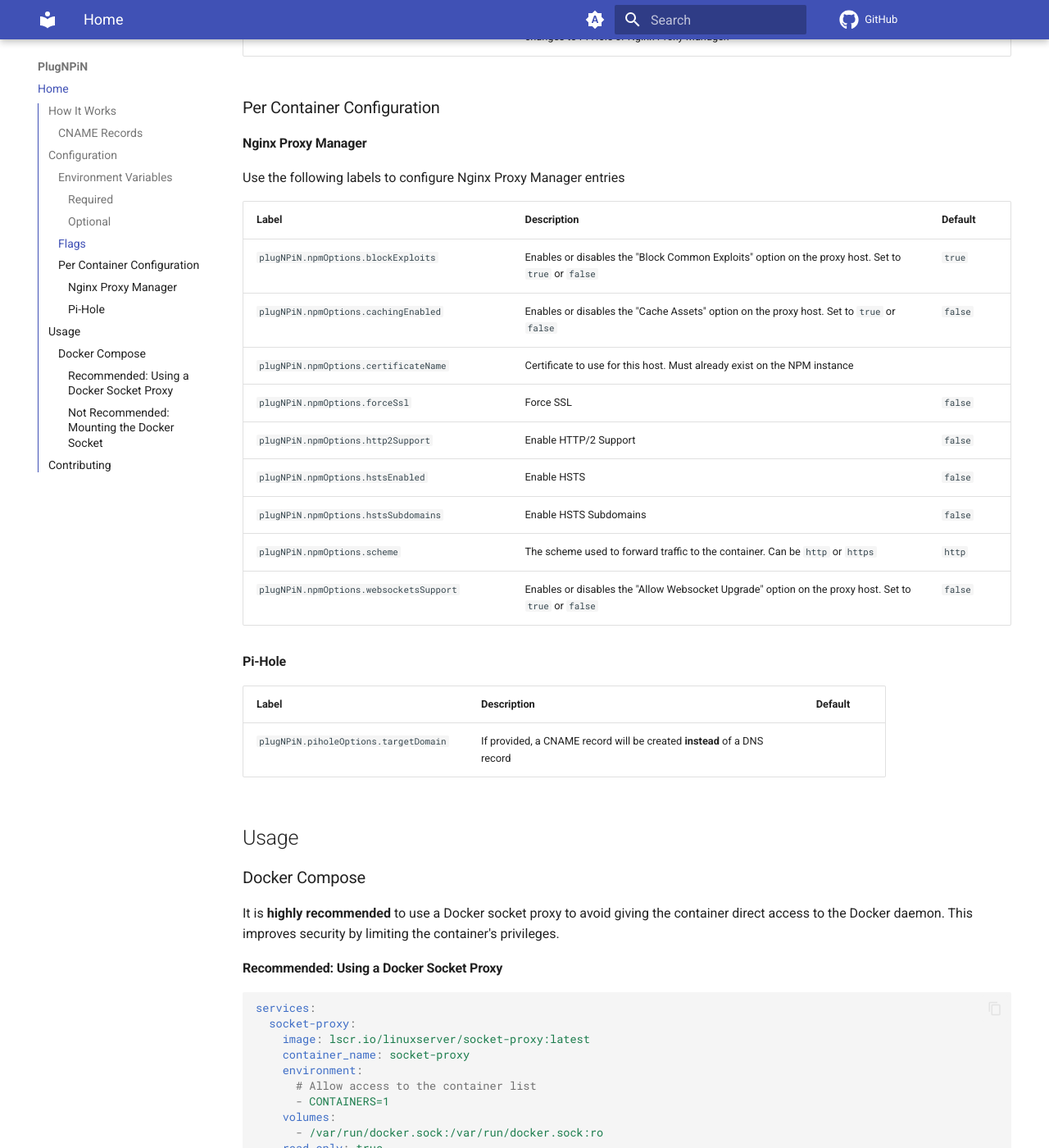
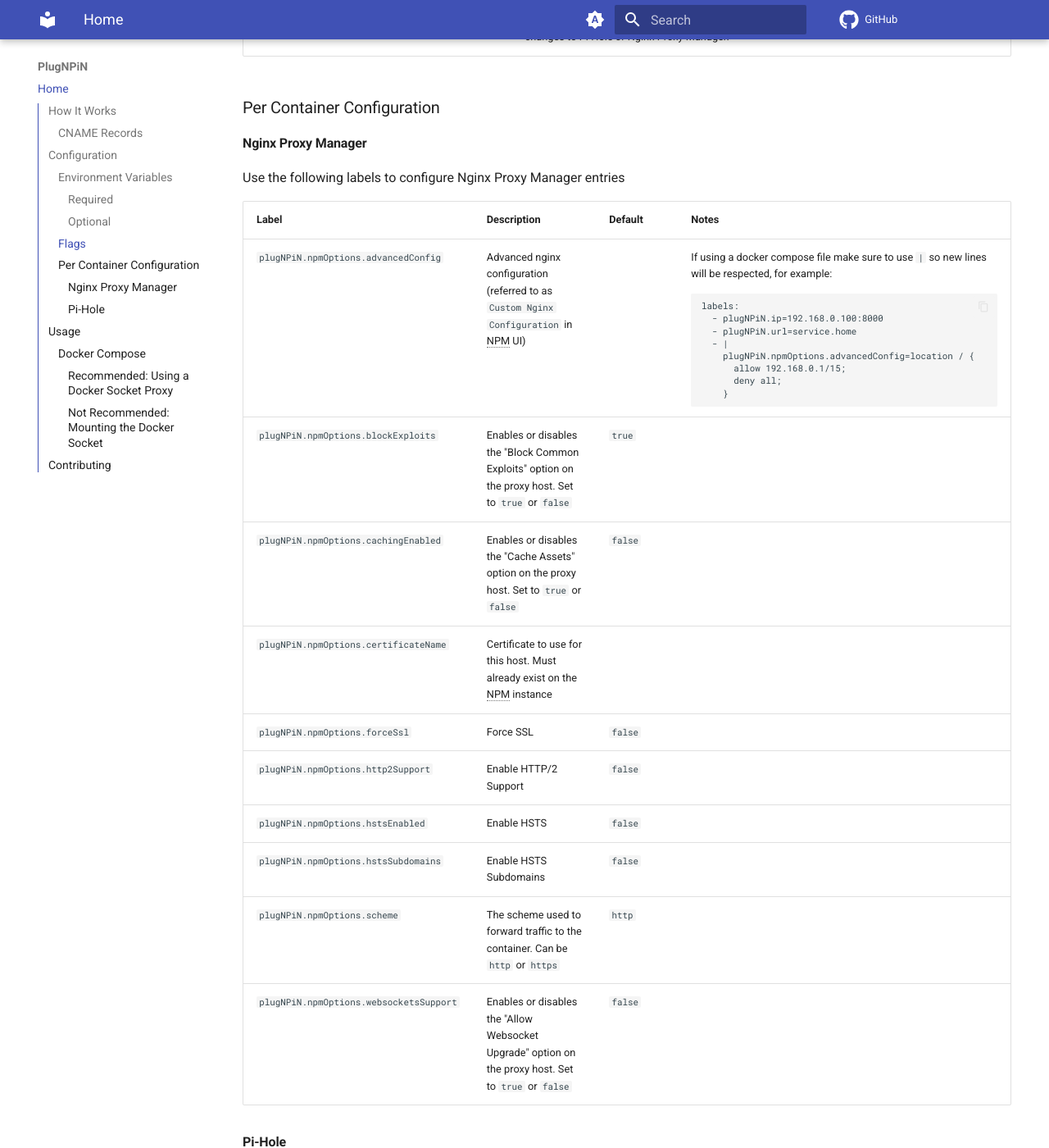
Before and after one commit to DeepSpace2/PlugNPiN, an MkDocs documentation site: the page built from docs/index.md, in a window 1280 px wide and 1400 px high, scrolled down 2177 px. Shown: the whole window at 82% size. Built offline with MkDocs 1.6.1 and Material for MkDocs 9.7.7, drawn with Linux system fonts in a browser that asks for light colours; comment, search, counter and statistics services are not loaded; the version menu is left out.

Commit message:
feat: npm custom/advanced config (#31)
closes #23

```diff
--- a/docs/index.md
+++ b/docs/index.md
@@ -70,17 +70,18 @@ See [Per Container Configuration ➔ Pi-Hole](#targetDomainLabel).
 
 Use the following labels to configure Nginx Proxy Manager entries
 
-| Label {: style="width:35%"} | Description | Default {: style="width:10%"} |
-|---|---|---|
-| `plugNPiN.npmOptions.blockExploits` | Enables or disables the "Block Common Exploits" option on the proxy host. Set to `true` or `false` | `true` |
-| `plugNPiN.npmOptions.cachingEnabled` | Enables or disables the "Cache Assets" option on the proxy host. Set to `true` or `false`  | `false` |
-| `plugNPiN.npmOptions.certificateName` | Certificate to use for this host. Must already exist on the NPM instance |  |
-| `plugNPiN.npmOptions.forceSsl` | Force SSL | `false` |
-| `plugNPiN.npmOptions.http2Support` | Enable HTTP/2 Support | `false` |
-| `plugNPiN.npmOptions.hstsEnabled` | Enable HSTS | `false` |
-| `plugNPiN.npmOptions.hstsSubdomains` | Enable HSTS Subdomains | `false` |
-| `plugNPiN.npmOptions.scheme` | The scheme used to forward traffic to the container. Can be `http` or `https` | `http` |
-| `plugNPiN.npmOptions.websocketsSupport` | Enables or disables the "Allow Websocket Upgrade" option on the proxy host. Set to `true` or `false` | `false` |
+| Label {: style="width:30%"} | Description | Default {: style="width:10%"} | Notes |
+|---|---|---|---|
+| `plugNPiN.npmOptions.advancedConfig` | Advanced nginx configuration (referred to as `Custom Nginx Configuration` in NPM UI) | | If using a docker compose file make sure to use `|` so new lines will be respected, for example:<pre><code>labels:<br>  - plugNPiN.ip=192.168.0.100:8000<br>  - plugNPiN.url=service.home<br>  - \|<br>    plugNPiN.npmOptions.advancedConfig=location / {<br>      allow 192.168.0.1/15;<br>      deny all;<br>    }</code></pre> |
+| `plugNPiN.npmOptions.blockExploits` | Enables or disables the "Block Common Exploits" option on the proxy host. Set to `true` or `false` | `true` | |
+| `plugNPiN.npmOptions.cachingEnabled` | Enables or disables the "Cache Assets" option on the proxy host. Set to `true` or `false`  | `false` | |
+| `plugNPiN.npmOptions.certificateName` | Certificate to use for this host. Must already exist on the NPM instance |  | |
+| `plugNPiN.npmOptions.forceSsl` | Force SSL | `false` | |
+| `plugNPiN.npmOptions.http2Support` | Enable HTTP/2 Support | `false` | |
+| `plugNPiN.npmOptions.hstsEnabled` | Enable HSTS | `false` | |
+| `plugNPiN.npmOptions.hstsSubdomains` | Enable HSTS Subdomains | `false` | |
+| `plugNPiN.npmOptions.scheme` | The scheme used to forward traffic to the container. Can be `http` or `https` | `http` | |
+| `plugNPiN.npmOptions.websocketsSupport` | Enables or disables the "Allow Websocket Upgrade" option on the proxy host. Set to `true` or `false` | `false` | |
 
 #### Pi-Hole
 
@@ -146,3 +147,5 @@ services:
 ## Contributing
 
 Contributions are very welcome! If you have a feature request, bug report, or want to contribute yourself, please feel free to open an issue or submit a pull request.
+
+*[NPM]: Nginx Proxy Manager
--- a/mkdocs.yml
+++ b/mkdocs.yml
@@ -14,6 +14,7 @@ theme:
     repo: fontawesome/brands/github
   features:
     - content.code.copy
+    - content.tooltips
     - navigation.top
     - search.highlight
     - search.share
@@ -45,6 +46,7 @@ extra:
     provider: mike
 markdown_extensions:
   - admonition
+  - abbr
   - attr_list
   - pymdownx.details
   - pymdownx.inlinehilite
```
Also changed, not shown: 3 other files.
